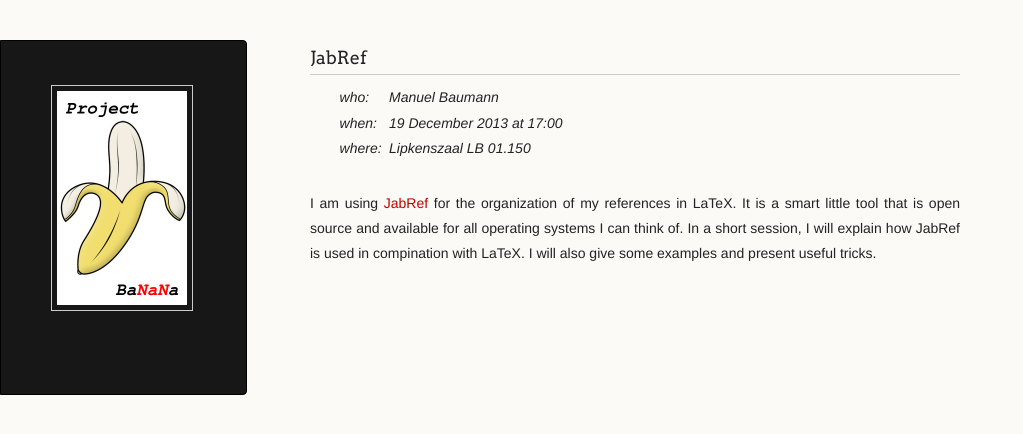
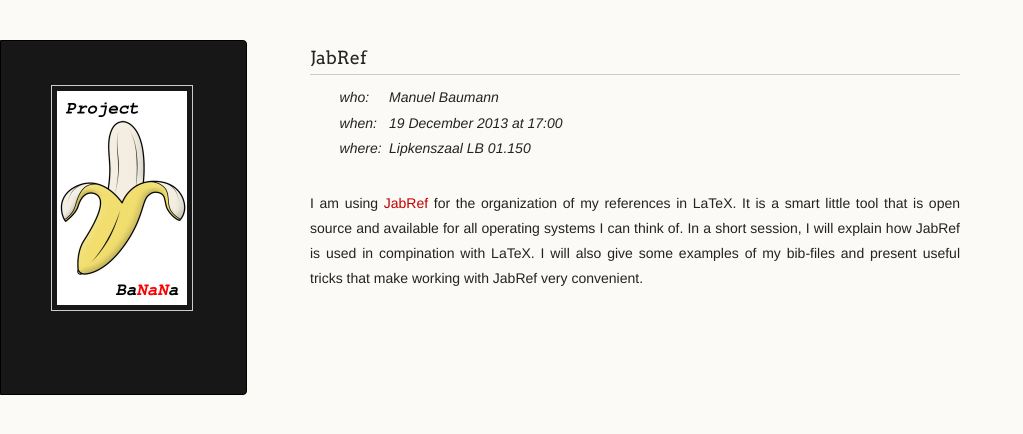
Before and after one commit to projectbanana/projectbanana.github.io, a Jekyll site: the page built from _posts/2013-12-19-JabRef.md, in a window 1280 px wide. Shown: the top 434 px of the page, without its empty margins (0-1023 px from the left). Built offline with Jekyll 4.4.1, drawn with Linux system fonts in a browser that asks for light colours.

Commit message:
jabref text finished

```diff
--- a/_posts/2013-12-19-JabRef.md
+++ b/_posts/2013-12-19-JabRef.md
@@ -7,6 +7,6 @@
 date: 2013-12-19 17:00:00
 ---
 
-I am using [JabRef] for the organization of my references in LaTeX. It is a smart little tool that is open source and available for all operating systems I can think of. In a short session, I will explain how JabRef is used in compination with LaTeX. I will also give some examples and present useful tricks.
+I am using [JabRef] for the organization of my references in LaTeX. It is a smart little tool that is open source and available for all operating systems I can think of. In a short session, I will explain how JabRef is used in compination with LaTeX. I will also give some examples of my bib-files and present useful tricks that make working with JabRef very convenient.
 
 [JabRef]: http://jabref.sourceforge.net/
```
